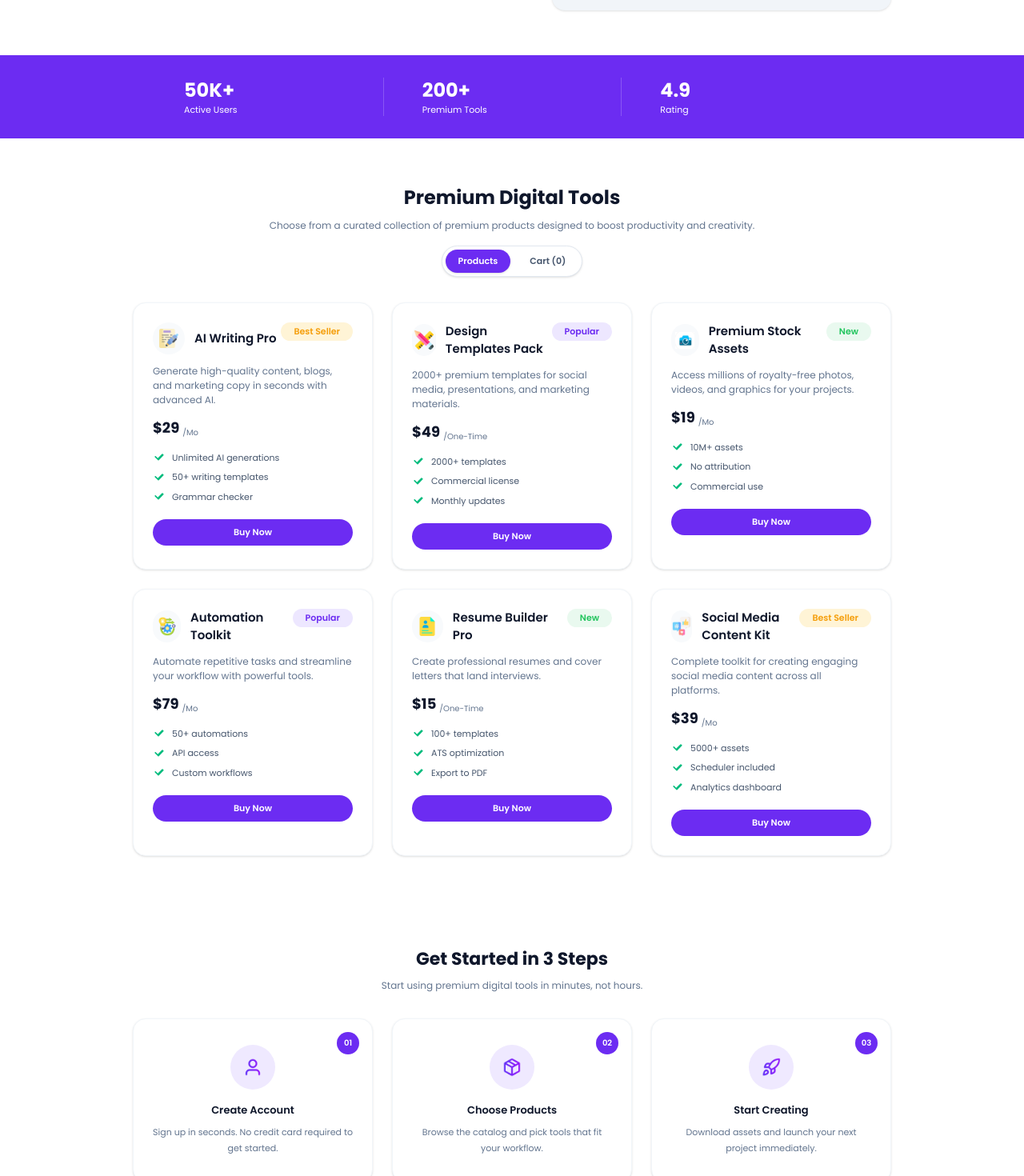
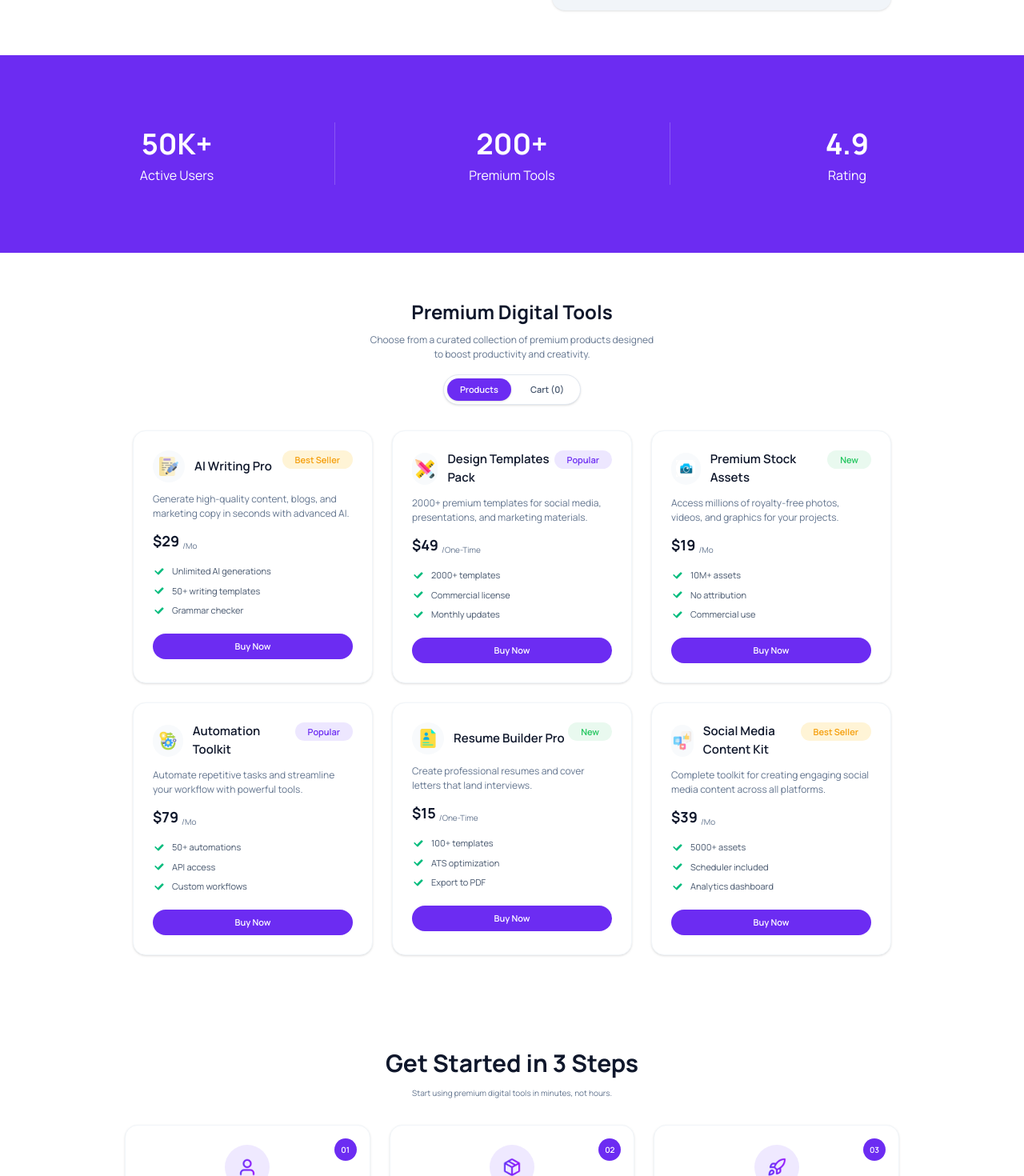
Before and after one commit to TOMAL5085/ASSIGNMENT-006, a React (Vite) app: page / in a window 1280 px wide. Shown: the part 600-2070 px from the top of the page at 80% size. Built offline with nearby package versions, Linux system fonts and the light colour scheme.

Commit message:
v6 of the website

```diff
--- a/src/App.jsx
+++ b/src/App.jsx
@@ -266,16 +266,16 @@ function App() {
           </div>
 
         <div className="bg-[#6c2cf2]">
-          <div className="mx-auto flex max-w-[900px] flex-col items-center justify-between gap-6 px-4 py-7 text-center text-white sm:flex-row sm:text-left">
+          <div className="mx-auto flex max-w-[1600px] min-h-[247px] flex-col items-center justify-center gap-6 px-6 text-center text-white sm:flex-row">
             {stats.map((stat, index) => (
               <div
                 key={stat.label}
-                className={`flex-1 sm:px-6 ${
+                className={`flex-1 sm:px-6 flex flex-col items-center ${
                   index !== stats.length - 1 ? 'sm:border-r sm:border-white/20' : ''
                 }`}
               >
-                <p className="text-2xl font-bold">{stat.value}</p>
-                <p className="text-[11px] text-brand-100">{stat.label}</p>
+                <p className="text-[36px] font-bold">{stat.value}</p>
+                <p className="text-[16px] text-brand-100">{stat.label}</p>
               </div>
             ))}
           </div>
@@ -288,8 +288,9 @@ function App() {
             Premium Digital Tools
           </h2>
           <p className="mt-2 text-[12px] text-slate-500">
-            Choose from a curated collection of premium products designed to
-            boost productivity and creativity.
+            Choose from a curated collection of premium products designed
+            <br />
+            to boost productivity and creativity.
           </p>
           <div className="mt-4 flex items-center justify-center">
             <div className="flex items-center gap-2 rounded-full border border-slate-200 bg-white px-1 py-1 shadow-sm">
@@ -465,18 +466,18 @@ function App() {
         </section>
 
         <section id="features" className="bg-white py-14">
-        <div className="mx-auto max-w-[980px] px-4 text-center">
-          <h2 className="text-[22px] font-bold text-slate-900">
+        <div className="mx-auto max-w-[1000px] px-4 text-center">
+          <h2 className="text-[30px] font-bold text-slate-900">
             Get Started in 3 Steps
           </h2>
-          <p className="mt-2 text-[12px] text-slate-500">
+          <p className="mt-2 text-[10px] text-slate-500">
             Start using premium digital tools in minutes, not hours.
           </p>
           <div className="mt-8 grid gap-6 md:grid-cols-3">
             {steps.map((step) => (
               <div
                 key={step.step}
-                className="relative rounded-2xl border border-slate-100 bg-white px-6 py-8 text-center shadow-sm"
+                className="relative min-h-[240px] rounded-2xl border border-slate-100 bg-white px-5 py-6 text-center shadow-sm"
               >
                 <span className="absolute right-4 top-4 flex h-7 w-7 items-center justify-center rounded-full bg-[#6c2cf2] text-[10px] font-semibold text-white">
                   {step.step}
@@ -505,10 +506,10 @@ function App() {
 
         <section id="pricing" className="mx-auto max-w-[980px] px-4 py-14">
         <div className="text-center">
-          <h2 className="text-[22px] font-bold text-slate-900">
+          <h2 className="text-[30px] font-bold text-slate-900">
             Simple, Transparent Pricing
           </h2>
-          <p className="mt-2 text-[12px] text-slate-500">
+          <p className="mt-2 text-[11px] text-slate-500">
             Choose the plan that fits your needs. Upgrade or downgrade anytime.
           </p>
         </div>
@@ -571,12 +572,14 @@ function App() {
         className="bg-[#6c2cf2] py-12 text-center text-white"
       >
         <div className="mx-auto max-w-[720px] px-4">
-          <h2 className="text-[20px] font-semibold">
+          <h2 className="text-[26px] font-semibold">
             Ready To Transform Your Workflow?
           </h2>
-          <p className="mt-3 text-[11px] text-white/70">
+          <p className="mt-3 text-[10px] text-white/70">
             Join thousands of professionals already using DigiTools to work
-            smarter. Start your free trial today.
+            smarter.
+            <br />
+            Start your free trial today.
           </p>
           <div className="mt-5 flex flex-wrap items-center justify-center gap-3">
             <button
--- a/src/index.css
+++ b/src/index.css
@@ -1,4 +1,4 @@
-@import url('https://fonts.googleapis.com/css2?family=Poppins:wght@400;500;600;700;800&display=swap');
+@import url('https://fonts.googleapis.com/css2?family=Manrope:wght@400;500;600;700;800&display=swap');
 @import 'tailwindcss';
 
 :root {
@@ -15,7 +15,7 @@ html {
 
 body {
   margin: 0;
-  font-family: 'Poppins', sans-serif;
+  font-family: 'Manrope', sans-serif;
   background: #ffffff;
   color: #1f1d29;
 }
```
